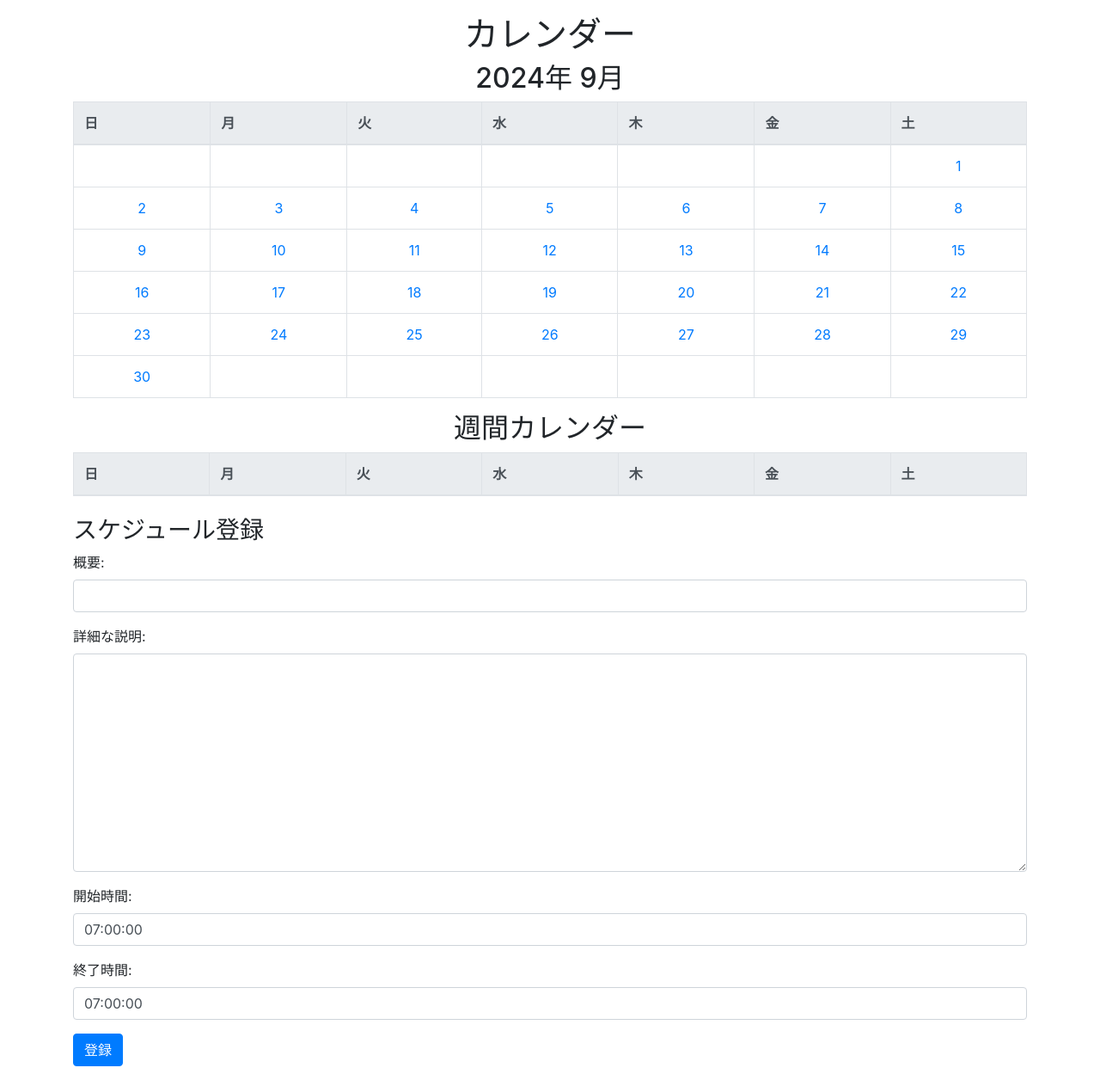
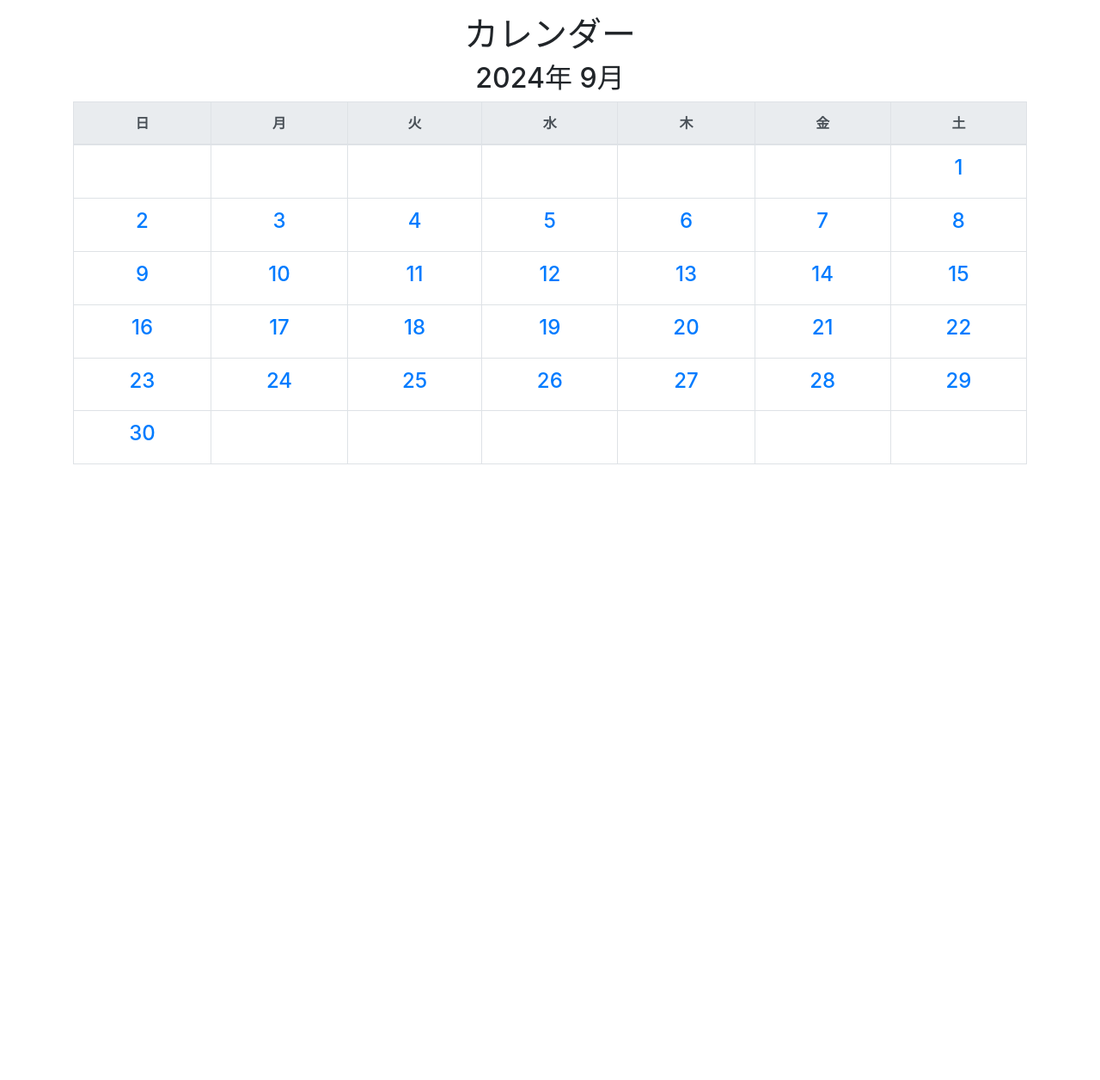
Before and after one commit to OkaTakaaki/hackz, a Django app: page /mycalendar/ in a window 1280 px wide. Shown: the whole page at 86% size. After the commit the page ends 540 px from the top, so only its background shows below. Run offline with Django 4.2, Linux system fonts and the light colour scheme; lists and menus that the app fills with data are empty; some libraries are stand-ins or nearby versions.

Commit message:
calendar

```diff
--- a/app/templates/app/mycalendar.html
+++ b/app/templates/app/mycalendar.html
@@ -10,13 +10,13 @@
         <table class="table table-bordered">
             <thead class="thead-light">
                 <tr>
-                    <th>日</th>
-                    <th>月</th>
-                    <th>火</th>
-                    <th>水</th>
-                    <th>木</th>
-                    <th>金</th>
-                    <th>土</th>
+                    <th class="text-center">日</th>
+                    <th class="text-center">月</th>
+                    <th class="text-center">火</th>
+                    <th class="text-center">水</th>
+                    <th class="text-center">木</th>
+                    <th class="text-center">金</th>
+                    <th class="text-center">土</th>
                 </tr>
             </thead>
             <tbody>
@@ -25,7 +25,7 @@
                         {% for day in week %}
                             <td class="text-center">
                                 {% if day != 0 %}
-                                    <a href="{% url 'app:mycalendar_with_date' year=year month=month day=day %}">{{ day }}</a>
+                                    <h4><a href="{% url 'app:mycalendar_with_date' year=year month=month day=day %}">{{ day }}</a></h4>
                                 {% else %}
                                     &nbsp;  <!-- 空白セル -->
                                 {% endif %}
@@ -37,41 +37,5 @@
         </table>
     </div>
 
-    <div class="week-calendar">
-        <h2 class="text-center">週間カレンダー</h2>
-        <table class="table table-bordered">
-            <thead class="thead-light">
-                <tr>
-                    <th>日</th>
-                    <th>月</th>
-                    <th>火</th>
-                    <th>水</th>
-                    <th>木</th>
-                    <th>金</th>
-                    <th>土</th>
-                </tr>
-            </thead>
-            <tbody>
-                <tr>
-                    {% for day in week_days %}
-                        <td class="text-center">
-                            {% if day %}
-                                <a href="{% url 'app:mycalendar_with_date' year=day.year month=day.month day=day.day %}">{{ day.day }}</a>
-                            {% else %}
-                                &nbsp;  <!-- 空白セル -->
-                            {% endif %}
-                        </td>
-                    {% endfor %}
-                </tr>
-            </tbody>
-        </table>
-    </div>
-
-    <h3 class="mt-4">スケジュール登録</h3>
-    <form method="post" class="mb-3">
-        {% csrf_token %}
-        {{ form.as_p }}
-        <button type="submit" class="btn btn-primary">登録</button>
-    </form>
 </div>
 {% endblock %}
```
